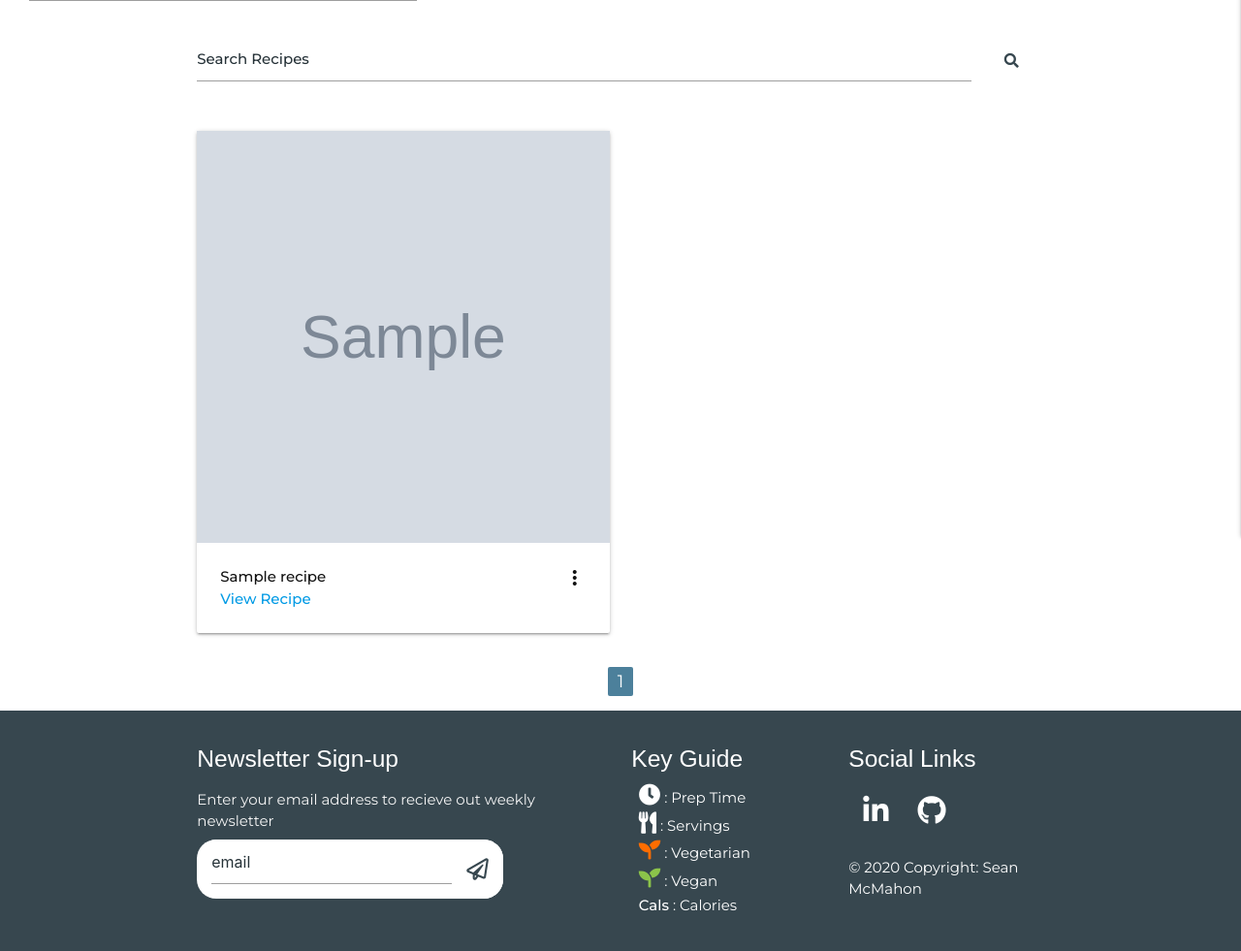
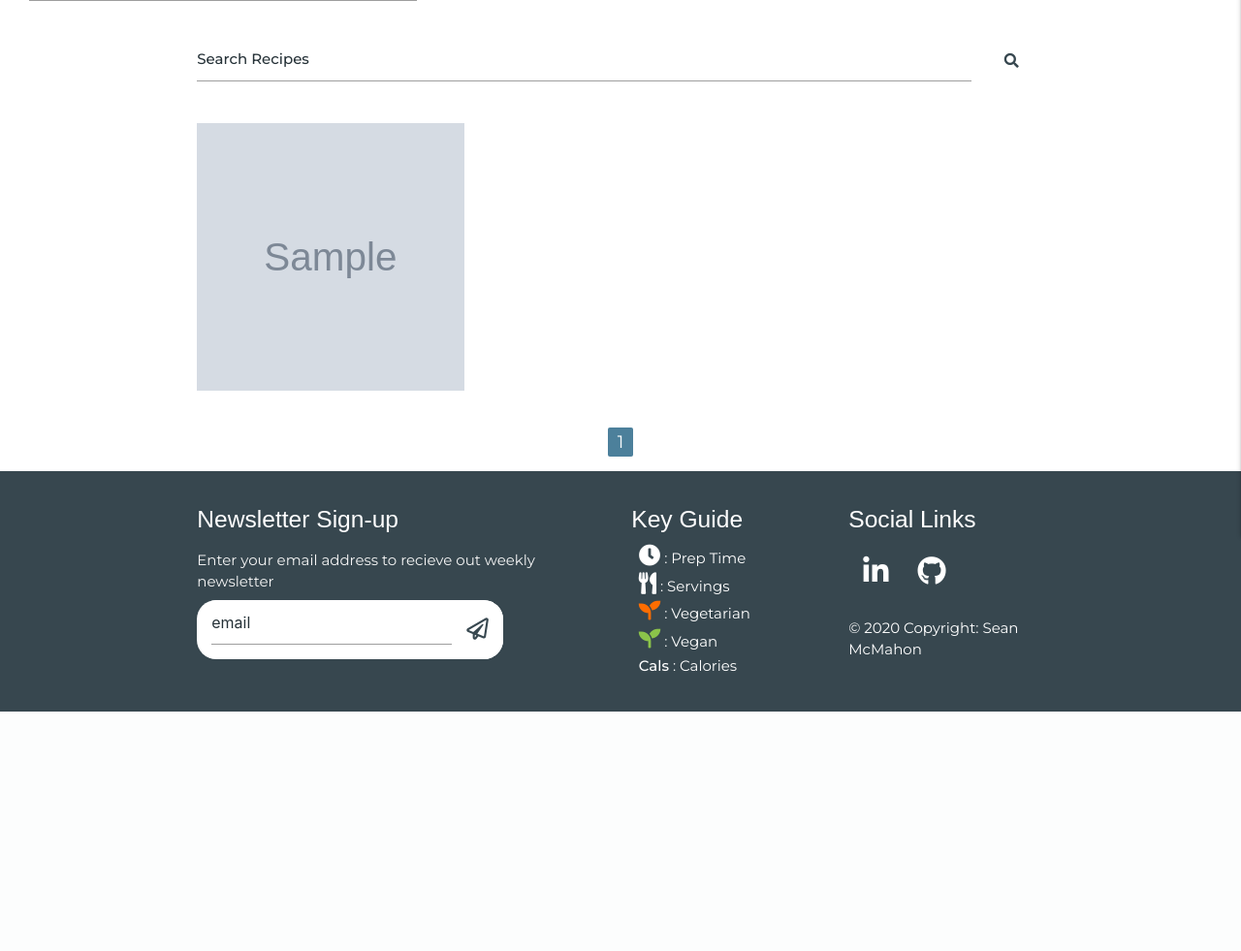
Before and after one commit to Sean-Mc-Mahon/McTasticRecipes, a Flask app: page / in a window 1280 px wide. Shown: the part 307-1288 px from the top of the page at 97% size. After the commit the page ends 1041 px from the top, so only its background shows below. Run offline with Flask 2, Linux system fonts and the light colour scheme; grey boxes marked "Sample" are stand-in pictures; a database or web service that is not in the repository returns one stand-in record (values such as "Sample title"); some libraries are stand-ins or nearby versions; some web fonts are replaced; grey boxes are pictures that could not be loaded.

Commit message:
Alternative recipe cards added for large screens

```diff
--- a/static/css/style.css
+++ b/static/css/style.css
@@ -57,6 +57,12 @@ h1,h2,h3,h4,h5,h6 {
 .bold {
     font-weight: 500;
 }
+.light {
+    font-weight: 300;
+}
+.small-font {
+    font-size: 0.9rem;
+}
 
 /* Hide */
 .xxl-only{
@@ -89,6 +95,9 @@ h1,h2,h3,h4,h5,h6 {
 .mh1 {
     margin: 0 1rem;
 }
+.mv-half {
+    margin: 0.5rem 0;
+}
 .mt0 {
     margin-top: 0;
 }
@@ -109,6 +118,9 @@ h1,h2,h3,h4,h5,h6 {
 }
 .ml1 {
     margin-left: 1rem;
+}
+.mr1 {
+    margin-right: 1rem;
 }
 
 /* Padding */
@@ -224,6 +236,78 @@ nav ul a {
 }
 
 /*** INDEX ***/
+/* large recipes */
+.recipe_cards_lg {
+    display: none;
+    padding-bottom: 0.75rem !important;
+}
+.gallery-item {
+    position: relative;
+    width: 100%;
+    height: 100%;
+    display: inline-block;
+}
+
+.gallery-item .gallery-image {
+  width: 100%;
+  height: 100%;
+  overflow: hidden;
+}
+
+.gallery-item .gallery-image img {
+  width: 100%;
+  height: 100%;
+  object-fit: cover;
+  object-position: 50% 50%;
+  cursor: pointer;
+  transition: 1s ease-in-out;
+  display: block;
+}
+
+.overlay {
+  position: absolute;
+  height: 100%;
+  width: 100%;
+  transition: all 0.8s ease;
+  opacity: 0;
+  background-color: rgba(0, 0, 0, 0.6);
+}
+
+.gallery-item:hover .overlay {
+  opacity: 1;
+}
+
+.overlay-fade {
+  height: 100%;
+  width: 100%;
+  top: 0;
+  left: 0;
+}
+
+.gallery-item:hover .overlay-fade {
+  width: 100%;
+}
+
+.gallery-item:hover .gallery-image img {
+  transform: scale(1.2);
+}
+
+.gallery-item .gallery-text {
+  opacity: 0;
+  position: absolute;
+  text-align: center;
+  color: #fafafa;
+  top: 50%;
+  left: 50%;
+  transform: translate(-50%, -50%);
+  /* pointer-events: none; */
+  z-index: 3;
+  transition: 2s ease-in-out;
+}
+
+.gallery-item:hover .gallery-text {
+  opacity: 1;
+}
 
 /*** ADD RECIPE ***/
 /* Instruction Field */
@@ -379,6 +463,13 @@ ul .instruction-list {
     .tabs .tab a {
         font-size: 1.1rem;
     }
+    /* index */
+    .recipe_cards_lg {
+        display: inline-block;
+    }
+    .recipe_cards {
+        display: none;
+    }
 
 }
 
--- a/templates/baking.html
+++ b/templates/baking.html
@@ -35,6 +35,7 @@
 <div class="row container">
         {% for recipe in recipes %}
             {% include "recipe_cards.html" %}
+            {% include "recipe_cards_lg.html" %}
         {% endfor %}
     </div>
 
--- a/templates/cooking.html
+++ b/templates/cooking.html
@@ -35,6 +35,7 @@
 <div class="row container">
         {% for recipe in recipes %}
             {% include "recipe_cards.html" %}
+            {% include "recipe_cards_lg.html" %}
         {% endfor %}
     </div>
 
--- a/templates/index.html
+++ b/templates/index.html
@@ -35,6 +35,7 @@
 <div class="row container">
         {% for recipe in recipes %}
             {% include "recipe_cards.html" %}
+            {% include "recipe_cards_lg.html" %}
         {% endfor %}
     </div>
 
--- a/templates/recipe_cards.html
+++ b/templates/recipe_cards.html
@@ -1,5 +1,5 @@
 <!--Recipe Cards-->
-<div class="col s12 m6 xxl4">
+<div class="col s12 m6 xxl4 recipe_cards">
                 <div class="card hoverable">
                     <!--Image square and centered at any screen size-->
                     <div class="square">
--- /dev/null
+++ b/templates/recipe_cards_lg.html
@@ -0,0 +1,38 @@
+<!--Recipe Cards-->
+<div class="col xl4 recipe_cards_lg">
+    <div class="gallery-item">
+        <div class="gallery-image square">
+                <img class="content gallery-image" src="{{ recipe.recipe_image }}">
+        </div>
+        <a class="bold" href="{{ url_for('single_recipe', recipe_id=recipe._id) }}">
+            <div class="overlay overlay-fade">
+                <div class="gallery-text">
+                    <h5>{{recipe.recipe_name}}</h5>
+                    <p class="xxl-only light small-font"><em>{{ recipe.recipe_description }}</em></p>
+                    <p><em>By:{{ recipe.created_by }}</em></p>
+                    <!--Icon info: Servings,Calories,Vegetarian,Vegan-->
+                        <div class="row">
+                            <!--Time/Serves-->
+                            <div class="icon mv-half">
+                                <i class="fas fa-clock large-icon tooltipped" data-position="bottom" data-tooltip="Prep Time"></i> {{recipe.recipe_time}}
+                                <i class="fas fa-utensils large-icon tooltipped ml1" data-position="bottom" data-tooltip="Serves"></i> {{recipe.recipe_serves}}
+                            </div>
+                            <!--Calories-->
+                            <div class="icon mv-half">
+                                <span class="tooltipped mr1" data-position="bottom" data-tooltip="Per Serving"><strong>Cals:</strong>{{recipe.recipe_cals}}</span>
+                                {% if recipe.recipe_is_vegetarian == "on" %}
+                                    <i class="fas fa-seedling orange-text text-accent-4 large-icon tooltipped"
+                                    data-position="bottom" data-tooltip="Vegetarian"></i>
+                                {% endif %}
+                                {% if recipe.recipe_is_vegan == "on" %}
+                                    <i class="fas fa-seedling light-green-text accent-4 large-icon tooltipped"
+                                    data-position="bottom" data-tooltip="Vegan"></i>
+                                {% endif %}
+                            </div>
+                        </div>
+
+                </div>
+            </div>
+        </a>
+    </div>
+</div>
--- a/templates/snacks.html
+++ b/templates/snacks.html
@@ -35,6 +35,7 @@
 <div class="row container">
         {% for recipe in recipes %}
             {% include "recipe_cards.html" %}
+            {% include "recipe_cards_lg.html" %}
         {% endfor %}
     </div>
 
```
